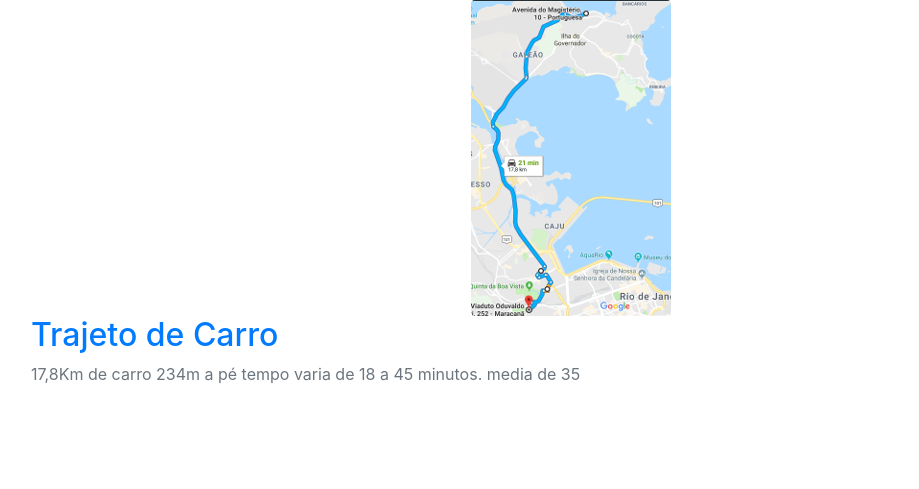
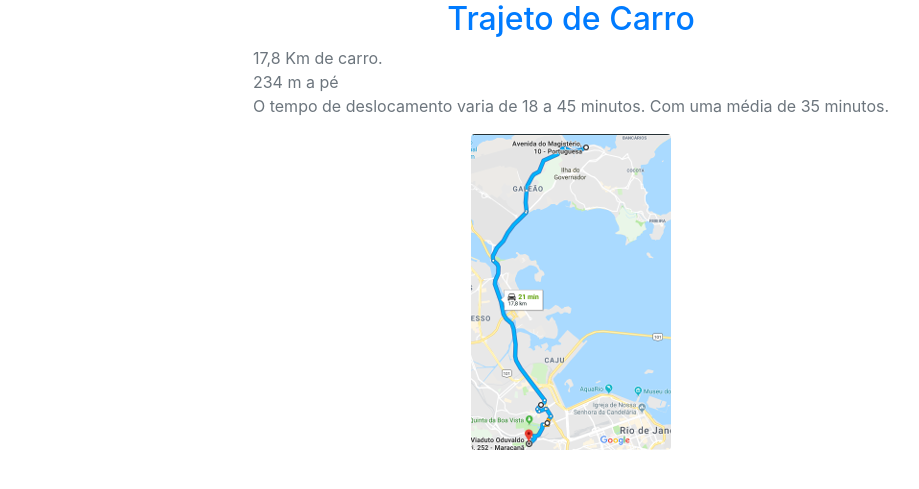
Before and after one commit to chico3434/Fisica, a PHP site: page /integrantes/francisco.php in a window 1280 px wide. Shown: the part 56-545 px from the top of the page, without its empty margins (69-988 px from the left). Run offline with PHP 8.4, Linux system fonts and the light colour scheme.

Commit message:
Alterações em Francisco

```diff
--- a/integrantes/content/francisco.content.php
+++ b/integrantes/content/francisco.content.php
@@ -1,12 +1,15 @@
 <div class="container">
-<h1>Trajeto - Francisco Rubens Karkow do Amaral</h1>
-
-<img src="../fotos/francisco.png" class="rounded mx-auto d-block" alt="Chico's trajeto">
-
-<h2 class="text-primary">Trajeto de Carro</h2>
-<p class="text-secondary">17,8Km de carro
-  234m a pé
-  tempo varia de 18 a 45 minutos.
-  media de 35</p>
-
+  <div class="row justify-content-center align-items-center">
+    <h1>Trajeto - Francisco Rubens Karkow do Amaral</h1>
+  </div>
+  <div class="row justify-content-center align-items-center">
+    <h2 class="text-primary">Trajeto de Carro</h2>
+  </div>
+  <div class="row justify-content-center align-items-center">
+    <p class="text-secondary">17,8 Km de carro. <br>
+      234 m a pé <br>
+      O tempo de deslocamento varia de 18 a 45 minutos. Com uma média de 35 minutos.</p>
+  </div>
+    <img src="../fotos/francisco.png" class="rounded mx-auto d-block" alt="Chico's trajeto">
+  </div>
 </div>
```
